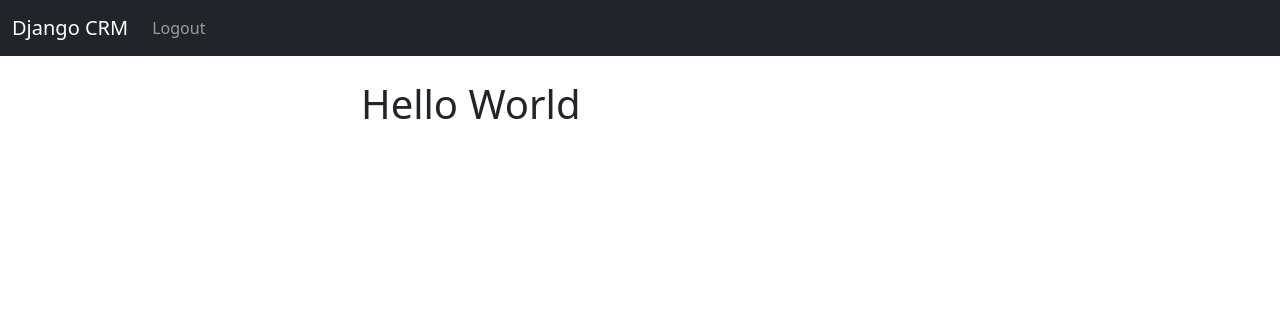
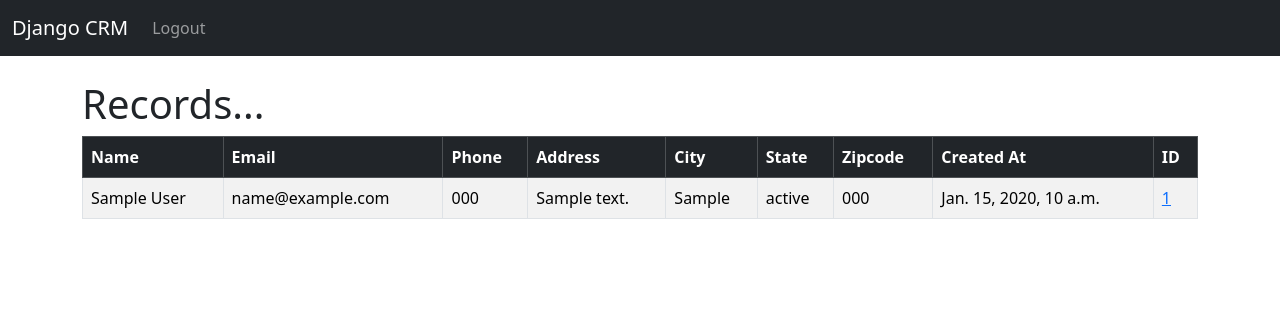
Before and after one commit to hebatea/Django-CRM, a Django app: page / in a window 1280 px wide. Shown: the top 316 px of the page. Run offline with Django 4.2, Linux system fonts and the light colour scheme; a user stored in the database is signed in; tables that the repository leaves empty hold one stand-in row (values such as "Sample post").

Commit message:
Bootstarp Tables And Indiviual Records

```diff
--- a/website/templates/home.html
+++ b/website/templates/home.html
@@ -1,10 +1,46 @@
 {% extends 'base.html' %}
 
 {% block content %}
+{% if user.is_authenticated %}
+    <h1>Records...</h1>
+    <table class="table table-striped table-hover table-bordered">
+        <thead class="table-dark">
+            <tr>
+                <th scope="col">Name</th>
+                <th scope="col">Email</th>
+                <th scope="col">Phone</th>
+                <th scope="col">Address</th>
+                <th scope="col">City</th>
+                <th scope="col">State</th>
+                <th scope="col">Zipcode</th>
+                <th scope="col">Created At</th>
+                <th scope="col">ID</th>
+            </tr>
+        </thead>
+        <tbody>
+
+                {% if records %}
+                    {% for record in records %}
+                        <tr>
+                            <td>{{ record.first_name }} {{ record.last_name }}</td>
+                            <td>{{ record.email }}</td>
+                            <td>{{ record.phone }}</td>
+                            <td>{{ record.address }}</td>
+                            <td>{{ record.city }}</td>
+                            <td>{{ record.state }}</td>
+                            <td>{{ record.zipcode }}</td>
+                            <td>{{ record.created_at }}</td>
+                            <td><a href="{% url 'record' record.id %}">{{ record.id }}</a></td>
+
+                        </tr>
+                    {% endfor %}
+                {% endif %}
+
+        </tbody>
+    </table>
+
+{% else %}
 <div class="col-md-6 offset-md-3">
-{% if user.is_authenticated %}
-    <h1>Hello World</h1>
-{% else %}
 <h1>Login</h1>
 <br>
 <form method="post" action="{% url 'home' %}">
--- a/website/urls.py
+++ b/website/urls.py
@@ -3,10 +3,11 @@ from . import views
 
 # create actual template file
 # create actual html page
-# create a URL and view
 urlpatterns = [
     path('', views.home, name='home'),
     # path('login/', views.login_user, name='login'),
     path('logout/', views.logout_user, name='logout'),
     path('register/', views.register_user, name='register'),
+    path('record/<int:pk>', views.customer_record, name='record'),
 ]
+# create a URL and view
--- a/website/views.py
+++ b/website/views.py
@@ -2,10 +2,13 @@ from django.shortcuts import render, redirect
 from django.contrib.auth import authenticate, login, logout
 from django.contrib import messages
 from .forms import SignUpForm
+from .models import Record
 
 # Create your views here.
 
 def home(request):
+	records = Record.objects.all()
+
 	#check to see if logging in
 	if request.method == 'POST':
 		username = request.POST['username']
@@ -20,7 +23,7 @@ def home(request):
 			messages.success(request, "There was an error logging in. Please try again...")
 			return redirect('home')
 	else:
-		return render(request, 'home.html', {})
+		return render(request, 'home.html', {'records': records})
 
 def logout_user(request):
 	logout(request)
@@ -43,3 +46,12 @@ def register_user(request):
 		form = SignUpForm()
 		return render(request, 'register.html', {'form': form})
 	return render(request, 'register.html', {'form':form})
+
+def customer_record(request, pk):
+	if request.user.is_authenticated:
+		# Lock up the record
+		customer_record = Record.objects.get(id=pk)
+		return render(request, 'record.html', {'customer_record':customer_record})
+	else:
+		messages.success(request, "You Must Be Logged In To View That Page")
+		return redirect('home')
```
Also changed, not shown: website/templates/record.html (added, +15 -0 lines).
